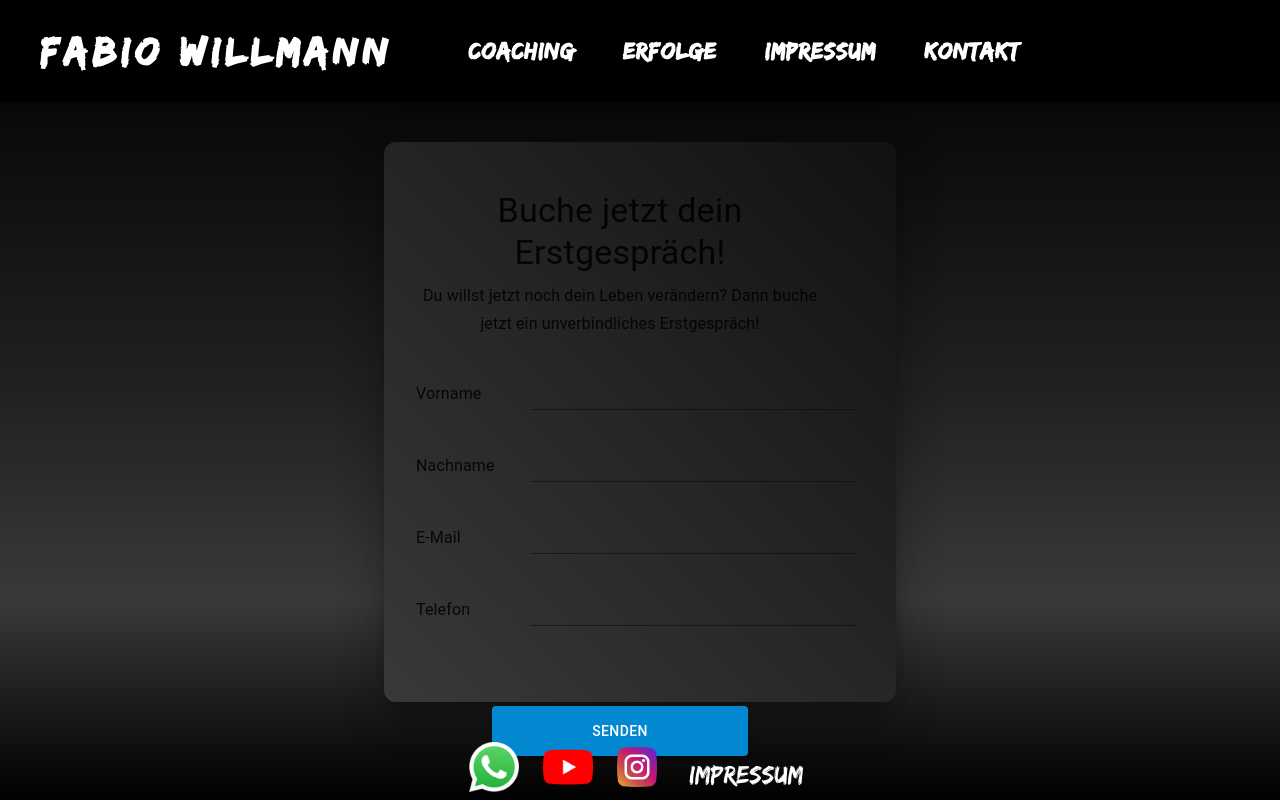
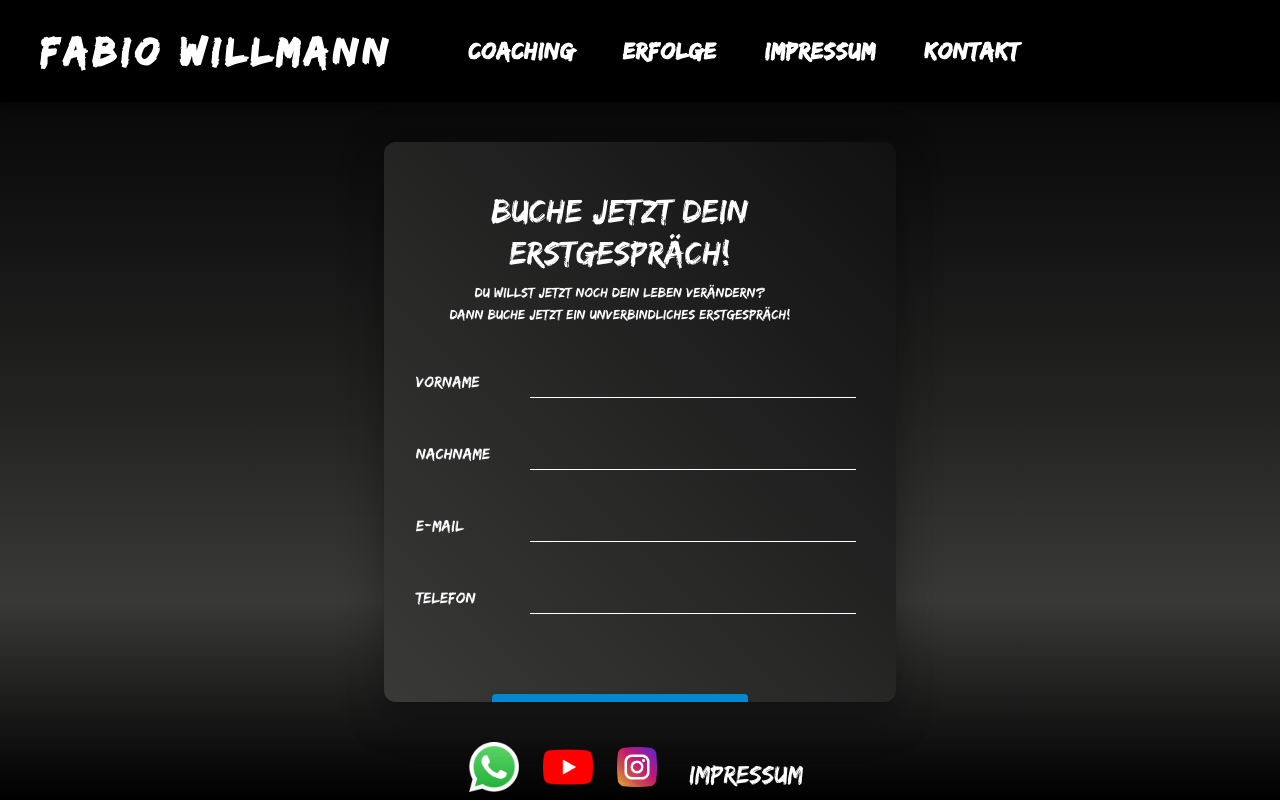
Before and after one commit to roxtraAK/CoachingWebsite, a React (Vite) app: page /coaching in a window 1280 px wide. Built offline with nearby package versions, Linux system fonts and the light colour scheme.

Commit message:
added new video to iframe and changed styling

```diff
--- a/src/components/content/Formular.tsx
+++ b/src/components/content/Formular.tsx
@@ -7,12 +7,25 @@ import {
   TextField,
   Typography,
 } from "@mui/material";
+import { useState } from "react";
 
 export function Formular() {
+  const [firstname, setFirstname] = useState<string>("");
+  const [lastname, setLastname] = useState<string>("");
+  const [email, setEmail] = useState<string>("");
+  const [phonenumber, setPhonenumber] = useState<string>("");
+
+  const customTextFieldStyles = {
+    "& .MuiInputBase-input": { color: "white" },
+    "& .MuiInput-underline:before": { borderBottomColor: "white" },
+    "& .MuiInput-underline:hover:before": { borderBottomColor: "#0288D1" },
+  };
+
   return (
     <Paper
       elevation={24}
       sx={{
+        overflow: "auto",
         paddingTop: 5,
         paddingRight: 7,
         paddingLeft: 2,
@@ -23,43 +36,67 @@ export function Formular() {
       }}
     >
       <Box sx={{ marginBottom: 2, padding: 1 }}>
-        <Typography variant="h4" align="center">
+        <Typography fontFamily={"favela"} variant="h4" align="center">
           Buche jetzt dein Erstgespräch!
         </Typography>
         <Typography
+          fontFamily={"favela"}
           sx={{ marginTop: "1vh" }}
-          variant="subtitle1"
+          variant="subtitle2"
           align="center"
-          noWrap={false}
         >
-          Du willst jetzt noch dein Leben verändern? Dann buche jetzt ein
-          unverbindliches Erstgespräch!
+          Du willst jetzt noch dein Leben verändern?
+          <br />
+          Dann buche jetzt ein unverbindliches Erstgespräch!
         </Typography>
       </Box>
       <form>
-        <Stack spacing={3}>
+        <Stack spacing={3} sx={{ color: "white" }}>
           <Grid container alignItems="center" spacing={2}>
             <Grid item xs={3}>
-              <Typography variant="body1">Vorname</Typography>
+              <Typography fontFamily={"favela"} variant="body1">
+                Vorname
+              </Typography>
             </Grid>
             <Grid item xs={9}>
-              <TextField fullWidth variant="standard" color="info" />
+              <TextField
+                sx={customTextFieldStyles}
+                value={firstname}
+                onChange={(e) => setFirstname(e.target.value)}
+                fullWidth
+                variant="standard"
+                color="info"
+              />
             </Grid>
           </Grid>
           <Grid container alignItems="center" spacing={2}>
             <Grid item xs={3}>
-              <Typography variant="body1">Nachname</Typography>
+              <Typography fontFamily={"favela"} variant="body1">
+                Nachname
+              </Typography>
             </Grid>
             <Grid item xs={9}>
-              <TextField fullWidth variant="standard" color="info" />
+              <TextField
+                value={lastname}
+                onChange={(e) => setLastname(e.target.value)}
+                sx={customTextFieldStyles}
+                fullWidth
+                variant="standard"
+                color="info"
+              />
             </Grid>
           </Grid>
           <Grid container alignItems="center" spacing={2}>
             <Grid item xs={3}>
-              <Typography variant="body1">E-Mail</Typography>
+              <Typography fontFamily={"favela"} variant="body1">
+                E-Mail
+              </Typography>
             </Grid>
             <Grid item xs={9}>
               <TextField
+                value={email}
+                onChange={(e) => setEmail(e.target.value)}
+                sx={customTextFieldStyles}
                 fullWidth
                 variant="standard"
                 type="email"
@@ -69,10 +106,20 @@ export function Formular() {
           </Grid>
           <Grid container alignItems="center" spacing={2}>
             <Grid item xs={3}>
-              <Typography variant="body1">Telefon</Typography>
+              <Typography fontFamily={"favela"} variant="body1">
+                Telefon
+              </Typography>
             </Grid>
             <Grid item xs={9}>
-              <TextField fullWidth variant="standard" type="tel" color="info" />
+              <TextField
+                value={phonenumber}
+                onChange={(e) => setPhonenumber(e.target.value)}
+                sx={customTextFieldStyles}
+                fullWidth
+                variant="standard"
+                type="tel"
+                color="info"
+              />
             </Grid>
           </Grid>
           <Stack sx={{ alignItems: "center", paddingTop: 7 }}>
--- a/src/components/layout/Content.tsx
+++ b/src/components/layout/Content.tsx
@@ -119,7 +119,7 @@ export function Content() {
         </Stack>
         {/* <Carousel /> */}
         <IFrameVideo
-          url="https://www.youtube.com/embed/6WQSuVZa6Jk?si=dugA0KQWJx3L_w99"
+          url="https://www.youtube.com/embed/lDGfyTM--PY?si=Ixu6LSgGdWSlEFh7"
           allowFullscreen={true}
         />
         <Outlet />
--- a/src/styles/style.module.css
+++ b/src/styles/style.module.css
@@ -1,6 +1,6 @@
 @font-face {
   font-family: "favela";
-  src: url(../fonts/EDOSZ.TTF);
+  src: url(../../public/fonts/EDOSZ.TTF) format("truetype");
 }
 
 * {
@@ -8,6 +8,8 @@
   padding: 0;
   box-sizing: border-box;
   font-family: "favela", sans-serif;
+  color: white;
+  caret-color: white;
 }
 
 .navbar {
```
Also changed, not shown: public/fonts/EDOSZ.TTF (renamed from src/fonts/EDOSZ.TTF), 1 other file (tests, documents, lock files or other folders).
